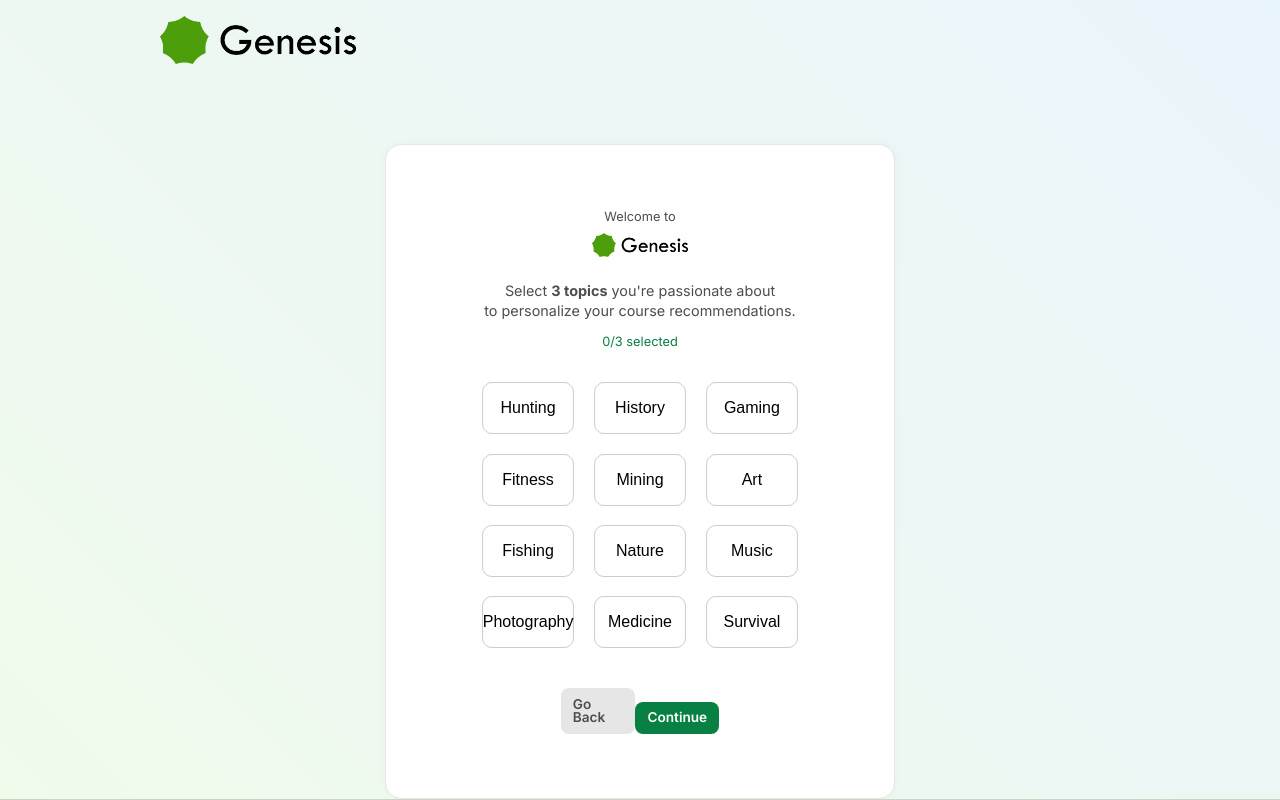
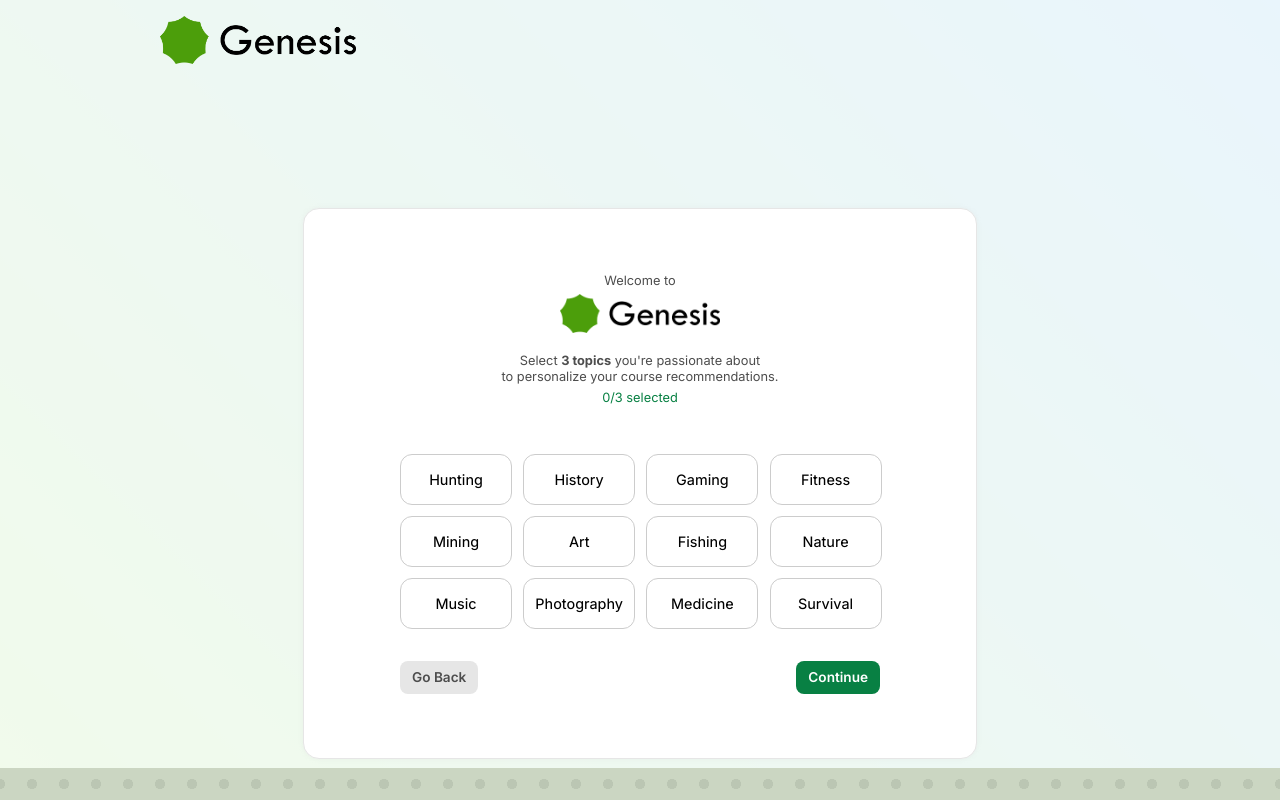
Before and after one commit to RuneHerreman/adria-client, a Vue app: page /onboarding/interests in a window 1280 px wide. Shown: the top 800 px of the page. Built offline with nearby package versions, Linux system fonts and the light colour scheme.

Commit message:
Generalised styling rules

```diff
--- a/src/assets/css/main.css
+++ b/src/assets/css/main.css
@@ -82,19 +82,6 @@ h1::after {
 
 
 
-
-
-
-.logo {
-    width: 10rem;
-    margin: 0.3rem auto 1rem;
-}
-
-main{
-    height: 70vh;
-    padding-top: 5%;
-}
-
 .onboardingCard{
     display: flex;
     flex-direction: column;
--- a/src/components/buttons/YesNoButtonComponent.vue
+++ b/src/components/buttons/YesNoButtonComponent.vue
@@ -28,7 +28,7 @@ function handleAffirmation(){
 
 <style scoped>
   div {
-    margin-top: 1rem;
+    margin-top: 1.25rem;
     display: flex;
     flex-direction: row;
     flex-wrap: wrap;
--- a/src/components/popup-components/DefaultPopupComponent.vue
+++ b/src/components/popup-components/DefaultPopupComponent.vue
@@ -29,10 +29,11 @@ function handleAffirmation(){
     border: #DADADA solid 0.0612rem;
     box-shadow: 0 0 0.25rem rgba(217, 217, 217, 0.25);
 
-    padding: 1.25rem;
+    padding: 2rem 1.5em 1.5rem;
     position: absolute;
     top: 50%;
     left: 50%;
     transform: translate(-50%, -150%);
+
   }
 </style>
--- a/src/pages/no-login/CheckoutPage.vue
+++ b/src/pages/no-login/CheckoutPage.vue
@@ -55,4 +55,8 @@ main {
   padding-top: 5%;
   height: 70vh;
 }
+
+p{
+  line-height: 1.5rem;
+}
 </style>
--- a/src/pages/no-login/OnboardingInterestsPage.vue
+++ b/src/pages/no-login/OnboardingInterestsPage.vue
@@ -51,7 +51,7 @@ function handleUserPreferences() {
 }
 </script>
 <template>
-  <section class="onboarding-centered-section">
+  <main class="onboarding-centered-section">
     <section class="onboardingCard">
       <section class="onboarding-info-block">
         <p class="onboarding-small-text">Welcome to</p>
@@ -77,25 +77,22 @@ function handleUserPreferences() {
 
 
       <section class="onboarding-actions">
-        <GreyButtonComponent class="onboarding-btn-secondary">Go Back</GreyButtonComponent>
+        <GreyButtonComponent route="/onboarding/occupation" class="onboarding-btn-secondary">Go Back</GreyButtonComponent>
         <BrightGreenButtonComponent class="onboarding-btn" @click="handleUserPreferences">Continue</BrightGreenButtonComponent>
       </section>
     </section>
-  </section>
+  </main>
 </template>
 
 <style scoped>
 .logo {
-  width: 6rem;
-  margin: 0.5rem 0 0.8rem 0;
+  width: 10rem;
+  margin: 0.3rem auto 1rem;
 }
 
-.onboarding-description {
-  font-size: 0.9rem;
-  color: var(--grey-text);
-  line-height: 1.4;
-  text-align: center;
-  margin: 0.5rem 0 0.8rem 0;
+main{
+  height: 70vh;
+  padding-top: 5%;
 }
 
 .onboarding-selected-count {
@@ -106,42 +103,42 @@ function handleUserPreferences() {
 
 .onboarding-interests-grid {
   display: grid;
-  grid-template-columns: repeat(3, 1fr);
-  gap: 1.2rem;
-  margin-top: 2rem;
+  grid-template-columns: repeat(4, 1fr);
+  gap: .7rem;
+  margin-top: 3rem;
   width: 100%;
   max-width: 30rem;
 }
 
 .interest-btn {
+  font-family: "Inter", Arial, Helvetica, sans-serif;
+  font-weight: 450;
+  font-size: .9rem;
+
   background-color: white;
   border: 1px solid #ccc;
-  border-radius: 10px;
-  padding: 1rem 0;
-  font-size: 1rem;
+  border-radius: 0.75rem;
+  padding: 1rem 0.5rem;
   cursor: pointer;
-  transition: all 0.2s ease;
-  font-weight: 500;
-  width: 100%;
+  transition: all 0.1s ease-in-out;
+  width: 7rem;
 }
 
 .interest-btn:hover {
   border-color: var(--primary-green);
-  background-color: #f9fff5;
+  background-color: #eafae1;
 }
 
 .interest-btn.active {
-  background-color: var(--primary-green);
-  color: white;
   border-color: var(--primary-green);
+  background-color: #d4e6cf;
 }
 
 .onboarding-actions {
   display: flex;
   justify-content: space-between;
   align-items: center;
-  width: 50%;
-  max-width: 20rem;
-  margin-top: 2.5rem;
+  width: 100%;
+  margin-top: 2rem;
 }
 </style>
--- a/src/pages/no-login/OnboardingOccupationPage.vue
+++ b/src/pages/no-login/OnboardingOccupationPage.vue
@@ -51,5 +51,13 @@ function handleUserOccupation() {
 </template>
 
 <style scoped>
+.logo {
+  width: 10rem;
+  margin: 0.3rem auto 1rem;
+}
 
+main{
+  height: 70vh;
+  padding-top: 5%;
+}
 </style>
```
